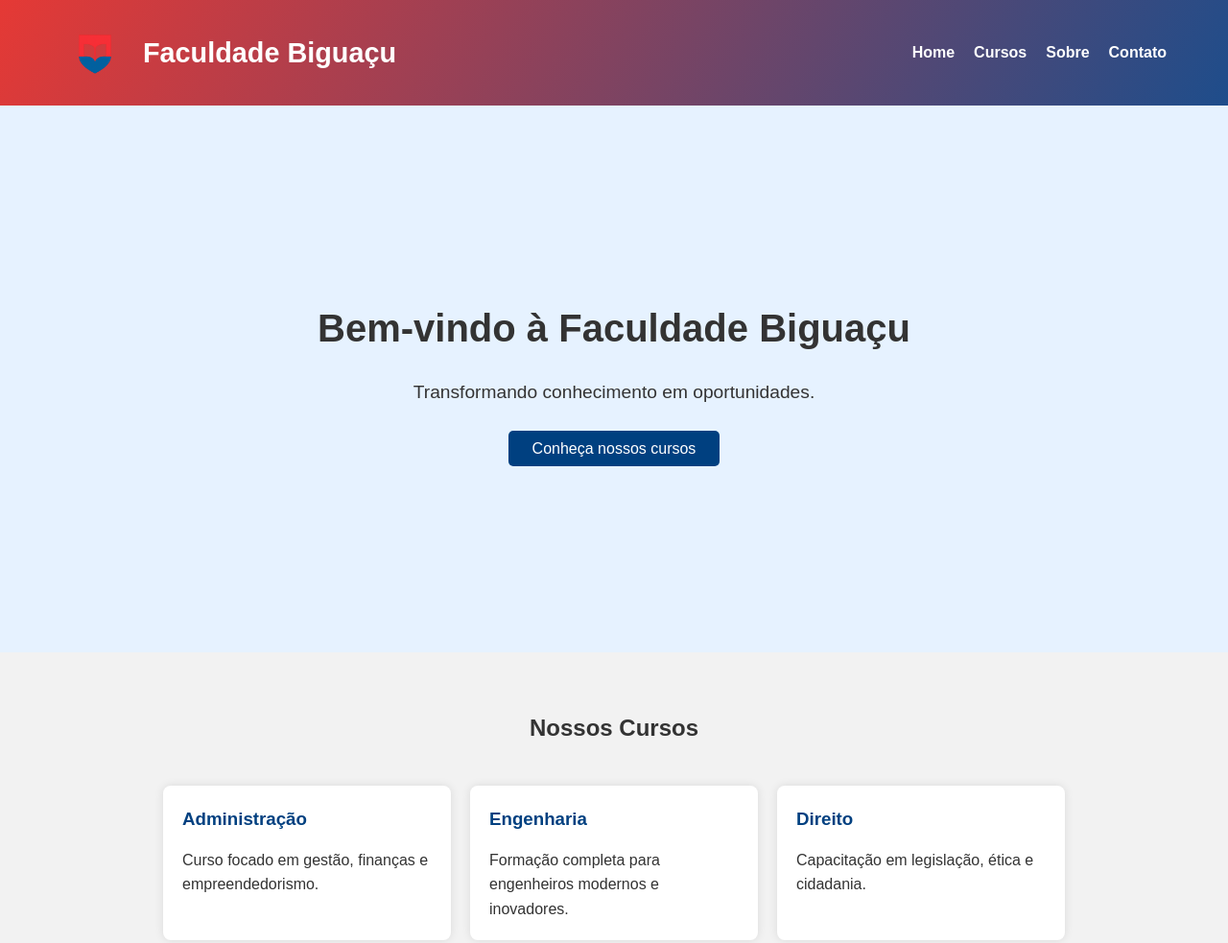
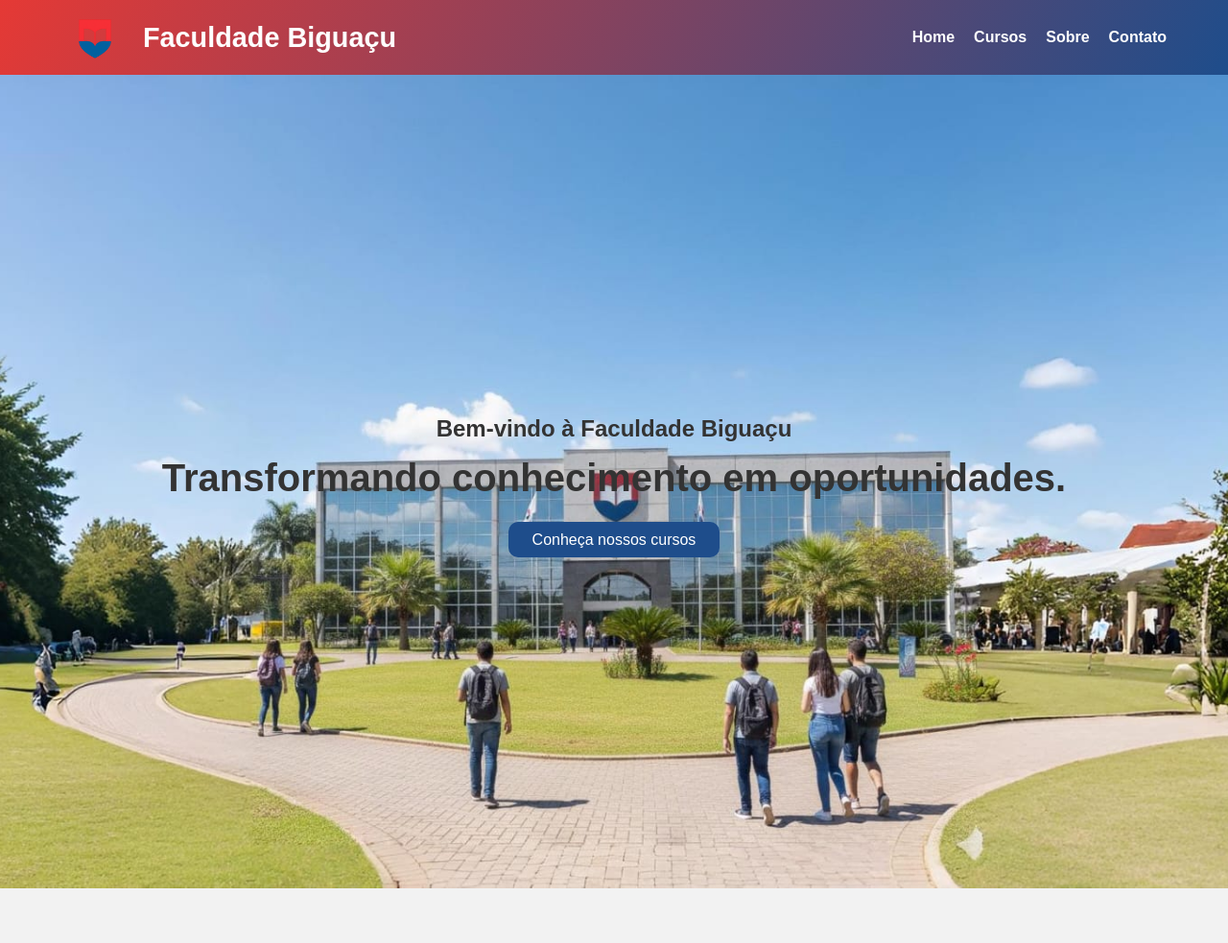
Before and after one commit to joaoluizzc/bigua-u, a plain HTML site: page index.html in a window 1280 px wide. Shown: the top 983 px of the page at 96% size. Drawn offline with Linux system fonts and the light colour scheme.

Commit message:
Add files via upload

```diff
--- a/index.html
+++ b/index.html
@@ -9,7 +9,6 @@
     <script src="script.js" defer></script>
 </head>
 <body>
-    <!-- Cabeçalho -->
     <header>
         <div class="container header-container">
             <div class="logo">
@@ -27,35 +26,34 @@
         </div>
     </header>
 
-    <!-- Seção principal -->
     <section id="home" class="hero">
         <div class="container">
-            <h2>Bem-vindo à Faculdade Biguaçu</h2>
-            <p>Transformando conhecimento em oportunidades.</p>
+            <h1>Bem-vindo à Faculdade Biguaçu</h1>
+            <h2>Transformando conhecimento em oportunidades.</h2>
             <a href="#cursos" class="btn">Conheça nossos cursos</a>
         </div>
     </section>
 
-    <!-- Seção de cursos -->
     <section id="cursos" class="cursos">
         <div class="container">
             <h2>Nossos Cursos</h2>
             <div class="cards">
                 <div class="card">
                     <h3>Administração</h3>
-                    <p>Curso focado em gestão, finanças e empreendedorismo.</p>
+                    <p>O curso de Administração forma profissionais preparados para atuar na gestão de empresas, finanças, marketing e empreendedorismo. O aluno desenvolve visão estratégica, capacidade de liderança e competências para tomada de decisões no ambiente corporativo.</p>
                 </div>
                 <div class="card">
                     <h3>Engenharia</h3>
-                    <p>Formação completa para engenheiros modernos e inovadores.</p>
+                    <p>O curso de Engenharia oferece uma formação sólida em tecnologia, inovação e resolução de problemas. O estudante aprende a aplicar conhecimentos científicos e práticos para desenvolver projetos, otimizar processos e criar soluções eficientes para a indústria e sociedade.</p>
                 </div>
                 <div class="card">
                     <h3>Direito</h3>
-                    <p>Capacitação em legislação, ética e cidadania.</p>
+                    <p>O curso de Direito capacita futuros profissionais para atuar no sistema jurídico com ética, responsabilidade e senso crítico. O aluno estuda as principais áreas do Direito, adquirindo habilidades para trabalhar como advogado, servidor público, consultor jurídico e muito mais.</p>
                 </div>
             </div>
         </div>
     </section>
+
     <div class="carrossel">
         <div class="imagens">
             <img src="imagem1.jpg" alt="Imagem 1">
@@ -66,15 +64,15 @@
         <button class="botao proximo">❯</button>
     </div>
 
-    <!-- Sobre -->
     <section id="sobre" class="sobre">
         <div class="container">
             <h2>Sobre a Faculdade</h2>
-            <p>A Faculdade Biguaçu oferece educação de qualidade, infraestrutura moderna e professores qualificados para preparar você para o mercado de trabalho.</p>
+            <p>A Faculdade Biguaçu surgiu com o propósito de oferecer educação superior de qualidade, unindo tradição, inovação e compromisso com o desenvolvimento regional.</p>
+            <p>Fundada para atender às principais demandas do mercado, a instituição concentra sua atuação em três áreas essenciais: Direito, Engenharia e Administração.</p>
+            <p>Com corpo docente qualificado, infraestrutura moderna e foco na formação prática, a Faculdade Biguaçu prepara seus alunos para enfrentar os desafios do futuro com excelência, ética e responsabilidade.</p>
         </div>
     </section>
 
-    <!-- Contato / Rodapé -->
     <footer id="contato">
         <div class="container">
             <p>© 2025 Faculdade Biguaçu. Todos os direitos reservados.</p>
--- a/style.css
+++ b/style.css
@@ -1,8 +1,6 @@
-/* Reset básico */
 * {
     margin: 0;
     padding: 0;
-    box-sizing: border-box;
 }
 
 body {
@@ -11,28 +9,32 @@ body {
     color: #333;
 }
 
-/* Container do header */
+/* container do header */
 header .header-container {
     width: 90%;
-    max-width: 1200px;
+    /* limite máximo de largura */
+    max-width: 2000px;
+    /* centraliza horizontalmente */
     margin: 0 auto;
 
-    /* Flex para alinhar logo e menu */
+    /* configuração Flexbox para alinhar logo e menu */
     display: flex;
+    /* distribui o espaço entre os elementos */
     justify-content: space-between;
+    /* alinha verticalmente no centro */
     align-items: center;
 }
 
-/* Cabeçalho */
 header {
+    /* fundo com degrade de cor */
     background: linear-gradient(120deg, #E53935, #1E4D8B);
     color: #fff;
-    padding: 20px 0;
-
+    padding: 4px 0;
 }
 
-/* Logo e título */
+/* logo e título */
 header .logo {
+    /* usa flexbox para alinhar a imagem e o texto */
     display: flex;
     align-items: center;
 }
@@ -44,35 +46,49 @@ header .logo img {
 }
 
 header h1 {
+    /* faz o h1 se comportar como um elemento inline */
     display: inline-block;
     font-size: 1.8em;
 }
 
-/* Menu de navegação */
+/* menu de navegação */
 header nav ul {
-    list-style: none;
-    display: flex;
-    gap: 20px;
+    list-style: none; /* remove os marcadores de lista */
+    display: flex; /* alinha os itens da lista horizontalmente */
+    gap: 20px; /* espaçamento entre os links */
 }
 
 header nav ul li a {
     color: #fff;
     text-decoration: none;
     font-weight: bold;
+    /* transição suave para o efeito hover */
     transition: color 0.3s;
 }
 
 header nav ul li a:hover {
-    color: #FFD700; /* efeito hover dourado */
+    /* efeito de cor dourada ao passar o mouse */
+    color: #FFD700;
 }
 
-/* Hero */
+/* hero (seção Principal) */
 .hero {
-    background-color: #e6f2ff;
+    /* define a imagem de fundo */
+    background-image: url('imagemhero.jfif');
+    /* garante que a imagem cubra toda a área */
+    background-size: cover;
+    /* centraliza a imagem no container */
+    background-position: center;
+    /* usa Flexbox para centralizar o conteúdo (texto e botão) */
+    display: flex;
+    justify-content: center;
+    align-items: center;
     text-align: center;
-    padding: 200px 0;
+    /* define uma altura mínima */
+    padding: 350px 0;
 }
 
+/* estilos para os títulos no Hero */
 .hero h2 {
     font-size: 2.5em;
     margin-bottom: 20px;
@@ -83,18 +99,19 @@ header nav ul li a:hover {
     margin-bottom: 30px;
 }
 
+/* estilos do Botão */
 .btn {
-    background-color: #004080;
+    background-color: #1E4D8B; /* cor de fundo do botão */
     color: #fff;
     padding: 10px 25px;
-    text-decoration: none;
-    border-radius: 5px;
+    text-decoration: none; /* remove sublinhado */
+    border-radius: 10px;
 }
 
-/* Cursos */
+/* cursos (seção) */
 .cursos {
     padding: 60px 0;
-    background-color: #f2f2f2;
+    background-color: #f2f2f2; /* Fundo cinza claro para destacar a seção */
 }
 
 .cursos h2 {
@@ -102,52 +119,65 @@ header nav ul li a:hover {
     margin-bottom: 40px;
 }
 
+/* container dos cards */
 .cards {
+    /* flexbox para alinhar os cards lado a lado */
     display: flex;
     gap: 20px;
     justify-content: center;
-    flex-wrap: wrap;
+    /* permite que os cards quebrem a linha em telas menores (responsividade) */
 }
 
+/* card individual de curso */
 .card {
-    background-color: #fff;
+    background-color: #ffffff2a;
     padding: 20px;
     width: 300px;
     border-radius: 8px;
+    /* sombra suave para dar profundidade */
     box-shadow: 0 0 10px rgba(0,0,0,0.1);
 }
 
 .card h3 {
     margin-bottom: 15px;
-    color: #004080;
+    color: #004080; /* cor para destacar os cursos abaixo*/
 }
 
+/* carrossel */
 .carrossel {
     width: 600px;
     height: 350px;
     margin: 20px auto;
+    /* usado para colocar os botões de forma absoluta */
     position: relative;
+    /* esconde as imagems que estao fora do container */
     overflow: hidden;
     border-radius: 10px;
 }
 
 .imagens {
+    /* usa flex para colocar todas as imagens lado a lado */
     display: flex;
     width: 100%;
     height: 100%;
+    /* define a transição para um movimento mais suave */
     transition: transform 0.4s ease;
 }
 
 .imagens img {
+    /* garante que cada imagem ocupe a largura total do carrossel */
     width: 600px;
     height: 350px;
-    object-fit: cover;
 }
 
 .botao {
+    /* posição absoluta em relação ao container .carrossel */
     position: absolute;
+    /* move o botão para o meio verticalmente */
     top: 50%;
+    /* ajusta o posicionamento para centralizar perfeitamente */
     transform: translateY(-50%);
+    /* estilos visuais */
     background: rgba(0,0,0,0.5);
     color: white;
     border: none;
@@ -160,19 +190,15 @@ header nav ul li a:hover {
 .anterior { left: 10px; }
 .proximo { right: 10px; }
 
-.botao:hover {
-    background: rgba(0,0,0,0.8);
-}
-
-/* Sobre */
+/* sobre (seção) */
 .sobre {
     padding: 60px 0;
     text-align: center;
 }
 
-/* Rodapé */
+/* rodapé (footer) */
 footer {
-    background-color: #004080;
+    background-color: #1E4D8B;
     color: #fff;
     text-align: center;
     padding: 20px 0;
```
Also changed, not shown: script.js (+18 -0 lines), imagemhero.jfif (added).
